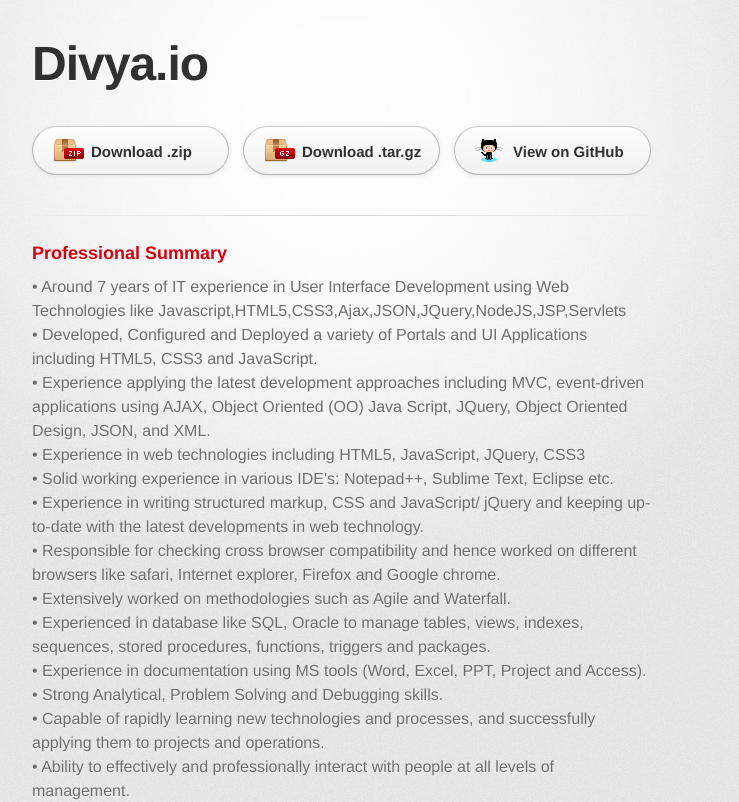
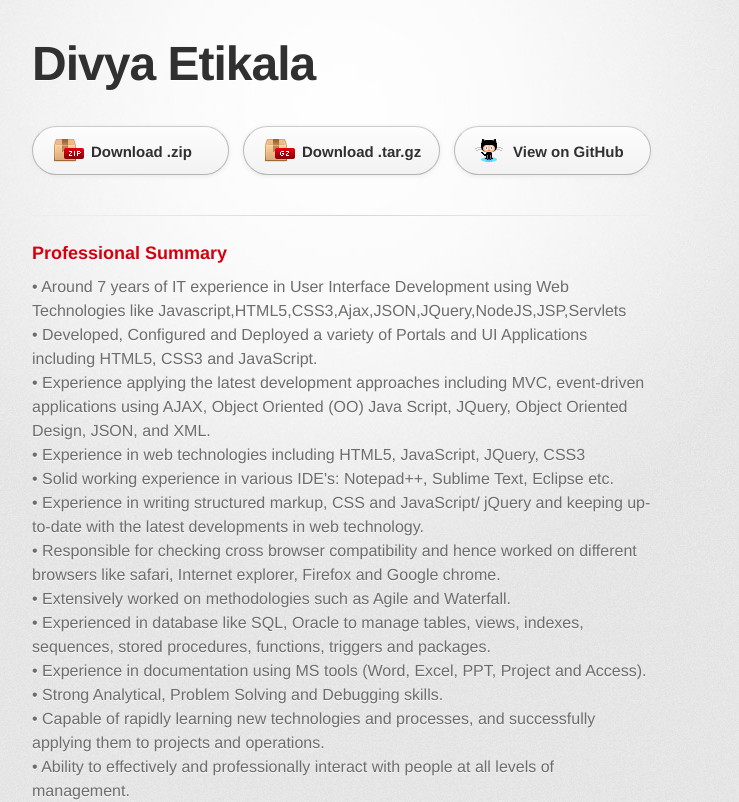
Before and after one commit to Divya-e/divya-e.github.io, a plain HTML site: page index.html in a window 1280 px wide. Shown: the top 802 px of the page, without its empty margins (298-1037 px from the left). Drawn offline with Linux system fonts and the light colour scheme; a web font is replaced by a local one.

Commit message:
Update index.html

```diff
--- a/index.html
+++ b/index.html
@@ -18,7 +18,7 @@
       <div class="inner">
 
         <header>
-          <h1>Divya.io</h1>
+          <h1>Divya Etikala</h1>
           <h2></h2>
         </header>
 
```
